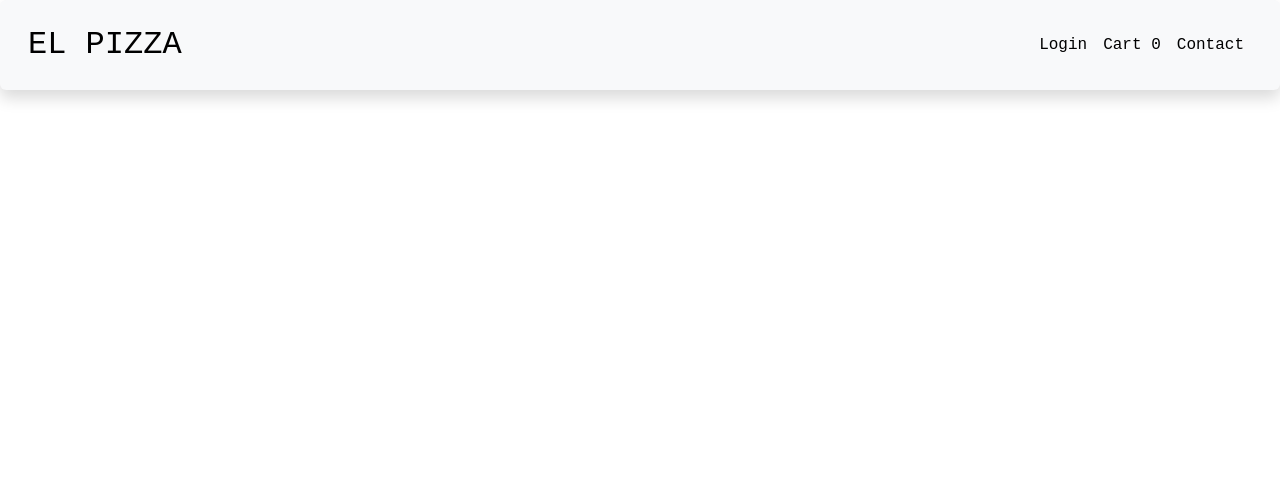
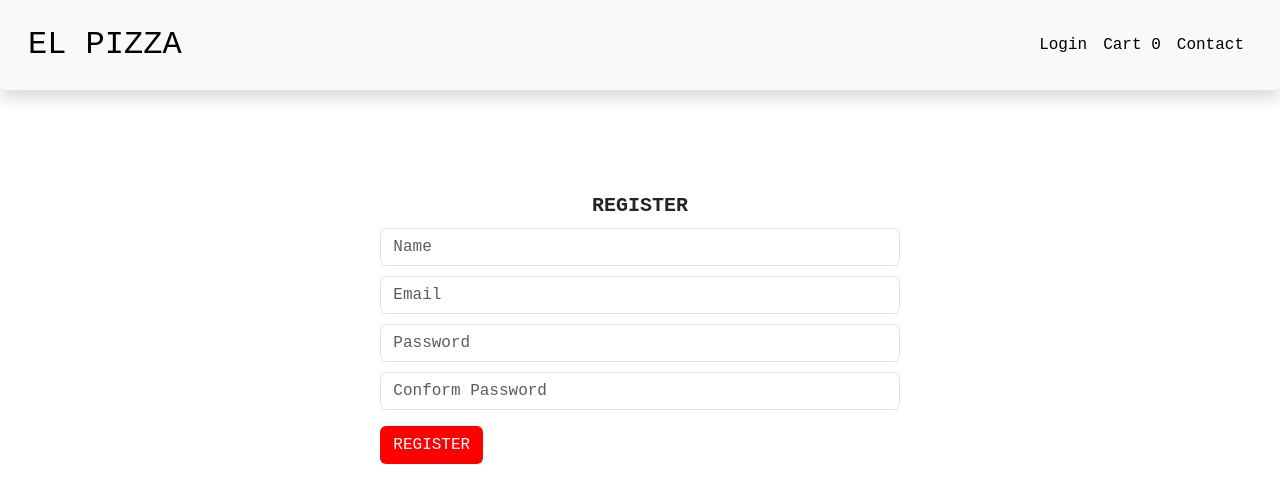
Before and after one commit to Elankumaran98/EL-Pizza, a React (Create React App) app in the folder frontend/: page /register in a window 1280 px wide. Shown: the top 502 px of the page. Built offline with nearby package versions, Linux system fonts and the light colour scheme; a web font is replaced by a local one.

Commit message:
redister page created with basic functions

```diff
--- a/frontend/src/App.js
+++ b/frontend/src/App.js
@@ -2,6 +2,8 @@ import Navbar from "./components/Navbar.js";
 import CartScreen from "./screens/CartScreen.js";
 import HomeScreen from "./screens/HomeScreen.js";
 import { BrowserRouter,Routes, Route } from "react-router-dom";
+import RegisterScreen from "./screens/RegisterScreen.js";
+import LoginScreen from "./screens/LoginScreen.js";
 
 function App() {
   return (
@@ -11,6 +13,8 @@ function App() {
         <Routes>
           <Route path="/" element={<HomeScreen />} />
           <Route path="/cart" element={<CartScreen />} />
+          <Route path="register" element={<RegisterScreen />} />
+          <Route path="login" element={<LoginScreen/>} />
         </Routes>
       </BrowserRouter>
     </div>
--- a/frontend/src/components/Navbar.js
+++ b/frontend/src/components/Navbar.js
@@ -1,7 +1,7 @@
 import React from "react";
 import "../index.css";
 import { Link } from "react-router-dom";
-import { useDispatch, useSelector } from "react-redux";
+import {  useSelector } from "react-redux";
 
 const Navbar = () => {
   const cardState = useSelector((state) => state.cartReducer);
@@ -24,7 +24,7 @@ const Navbar = () => {
         <div className="collapse navbar-collapse" id="navbarNav">
           <ul className="navbar-nav ms-auto">
             <li className="nav-item">
-              <Link className="nav-link" aria-current="page" to="/">
+              <Link className="nav-link" aria-current="page" to="/login">
                 Login
               </Link>
             </li>
--- a/frontend/src/index.css
+++ b/frontend/src/index.css
@@ -53,3 +53,7 @@ select {
   color: red !important;
   margin: 5px !important;
 }
+input{
+  margin-top: 10px !important;
+  box-shadow: none !important;
+}
--- a/frontend/src/screens/CartScreen.js
+++ b/frontend/src/screens/CartScreen.js
@@ -1,13 +1,14 @@
 import React from "react";
 import { FontAwesomeIcon } from "@fortawesome/react-fontawesome";
 import { faMinus, faPlus, faTrash } from "@fortawesome/free-solid-svg-icons";
-import { addToCart,deleteFromCart } from "../actions/cardActions";
+import { addToCart, deleteFromCart } from "../actions/cardActions";
 
 import { useDispatch, useSelector } from "react-redux";
 
 const CartScreen = () => {
   const cartstate = useSelector((state) => state.cartReducer);
   const cartItems = cartstate.cartItems;
+  var subTotal = cartItems.reduce((x, item) => x + item.price, 0);
   const dispatch = useDispatch();
 
   return (
@@ -68,7 +69,10 @@ const CartScreen = () => {
             );
           })}
         </div>
-        <div className="col-md-4"></div>
+        <div className="col-md-4 " style={{textAlign:"right"}}>
+          <h2 style={{ fontWeight: "bold" }}>SubTotal = {subTotal}/ </h2>
+          <button className="btn">PAY NOW</button>
+        </div>
       </div>
     </div>
   );
--- /dev/null
+++ b/frontend/src/screens/LoginScreen.js
@@ -0,0 +1,11 @@
+import React from 'react'
+
+const LoginScreen = () => {
+  return (
+    <div>
+      <h1>Login</h1>
+    </div>
+  );
+}
+
+export default LoginScreen
--- /dev/null
+++ b/frontend/src/screens/RegisterScreen.js
@@ -0,0 +1,69 @@
+import React, { useState, useEffect } from "react";
+
+const RegisterScreen = () => {
+  const [name, setName] = useState("");
+  const [email, setEmail] = useState("");
+  const [password, setPassword] = useState("");
+  const [conformPassword, setConformPassword] = useState("");
+
+
+    const register = () => {
+        if (password !== conformPassword) {
+            alert("Your Password Not Matched")
+        }
+        else {
+            const user = {
+                name,email,password
+            }
+            console.log(user)
+        }
+    }
+  return (
+    <div>
+      <div className="row mt-5" style={{ justifyContent: "center" }}>
+        <div className="col-md-5 mt-5" style={{ textAlign: "left" }}>
+          <h1 className="m-2" style={{ textAlign: "center" }}>
+            REGISTER
+          </h1>
+          <div>
+            <input
+              required
+              type="text"
+              placeholder="Name"
+              className="form-control"
+              value={name}
+              onChange={(e) => setName(e.target.value)}
+            />
+            <input
+              required
+              type="email"
+              placeholder="Email"
+              className="form-control"
+              value={email}
+              onChange={(e) => setEmail(e.target.value)}
+            />
+            <input
+              required
+              type="password"
+              placeholder="Password"
+              className="form-control"
+              value={password}
+              onChange={(e) => setPassword(e.target.value)}
+            />
+            <input
+              required
+              type="password"
+              placeholder="Conform Password"
+              className="form-control"
+              value={conformPassword}
+              onChange={(e) => setConformPassword(e.target.value)}
+            />
+            <button className="btn mt-3" onClick={register}>REGISTER</button>
+          </div>
+        </div>
+      </div>
+    </div>
+  );
+};
+
+export default RegisterScreen;
```
